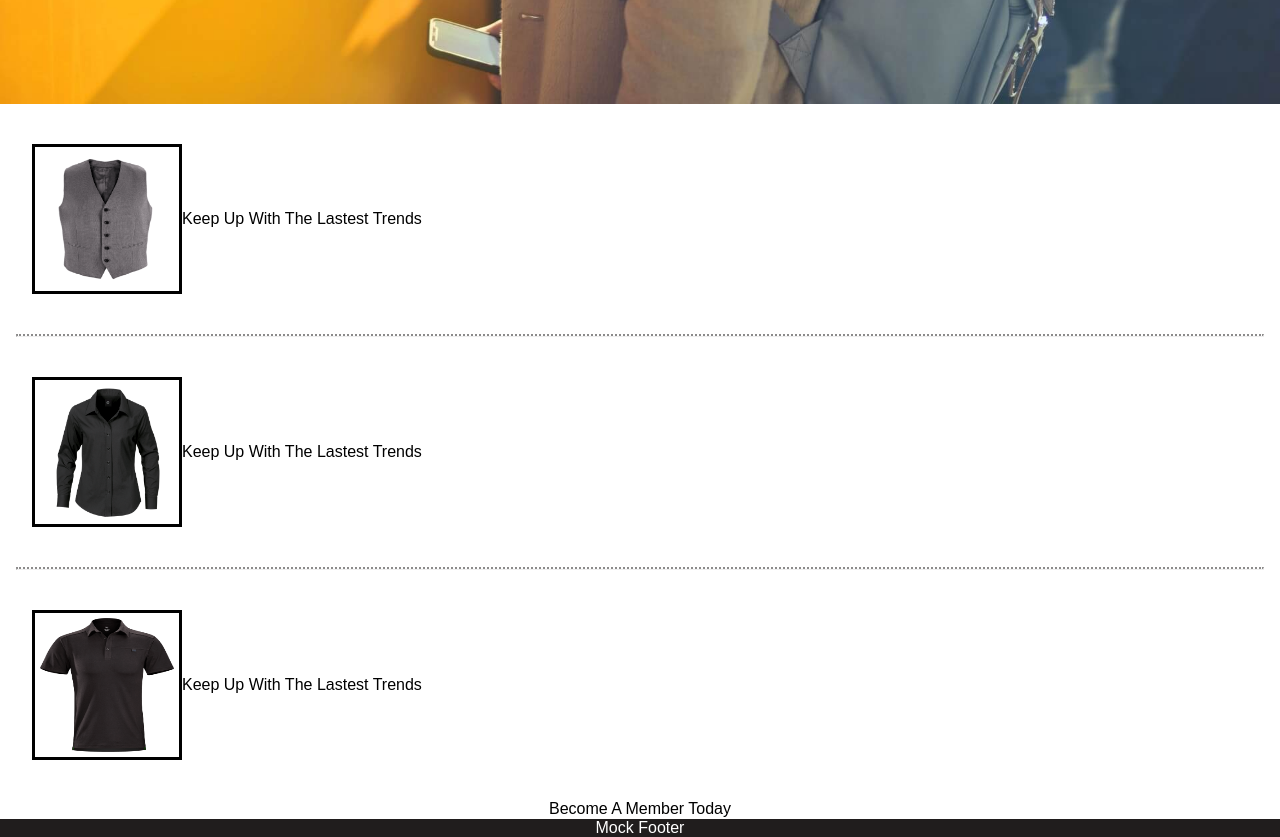
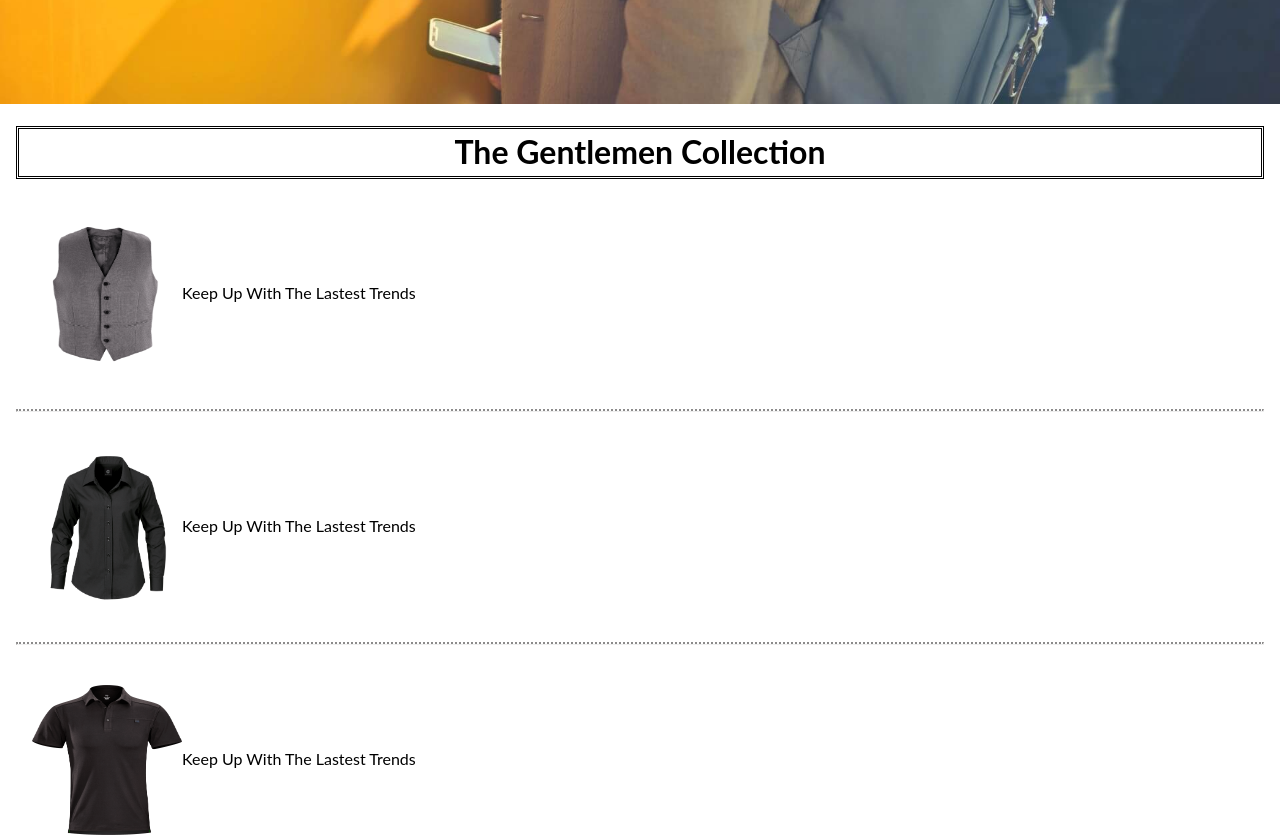
Before and after one commit to VividCoder7777/ChatFormClient, a React (Create React App) app: page / in a window 1280 px wide. Shown: the part 920-1757 px from the top of the page. Built offline with nearby package versions, Linux system fonts and the light colour scheme; no server answers; the HTML template or start-up script is replaced by a standard one.

Commit message:
'script'

```diff
--- a/src/components/home/home.jsx
+++ b/src/components/home/home.jsx
@@ -30,6 +30,7 @@ class Home extends Component {
 					<img src={banner} />
 				</div>
 				<div id="wardrobe">
+					<h1>The Gentlemen Collection</h1>
 					<div className="clothes-item">
 						<img src={Vest} />
 						<p>Keep Up With The Lastest Trends</p>
--- a/src/components/home/home.scss
+++ b/src/components/home/home.scss
@@ -69,6 +69,11 @@ $desktop: 450px;
 		box-sizing: border-box;
 		text-align: center;
 		padding: 0 1rem;
+		font-family: 'Lato', sans-serif;
+		h1 {
+			border: 3px black double;
+			padding: 5px;
+		}
 
 		#member {
 			text-align: center;
@@ -85,9 +90,7 @@ $desktop: 450px;
 				display: inline-block;
 				width: 150px;
 				height: 150px;
-				border: 3px solid black;
 				box-sizing: border-box;
-				padding: 5px;
 			}
 
 			p {
--- a/src/components/navigation/navigation.scss
+++ b/src/components/navigation/navigation.scss
@@ -70,6 +70,11 @@ $nav-color: rgb(231, 74, 74);
 
 .black {
 	background: black;
+	position: sticky;
+	top: 0;
+	right: 0;
+	left: 0;
+	z-index: 99999;
 }
 
 #side {
@@ -127,7 +132,10 @@ $nav-color: rgb(231, 74, 74);
 	max-width: 90rem;
 	margin: auto;
 	justify-content: flex-end;
-
+	position: sticky;
+	top: 0;
+	right: 0;
+	left: 0;
 	li {
 		line-height: 3.14;
 		padding: 0;
```
Also changed, not shown: 1 other file (tests, documents, lock files or other folders).
